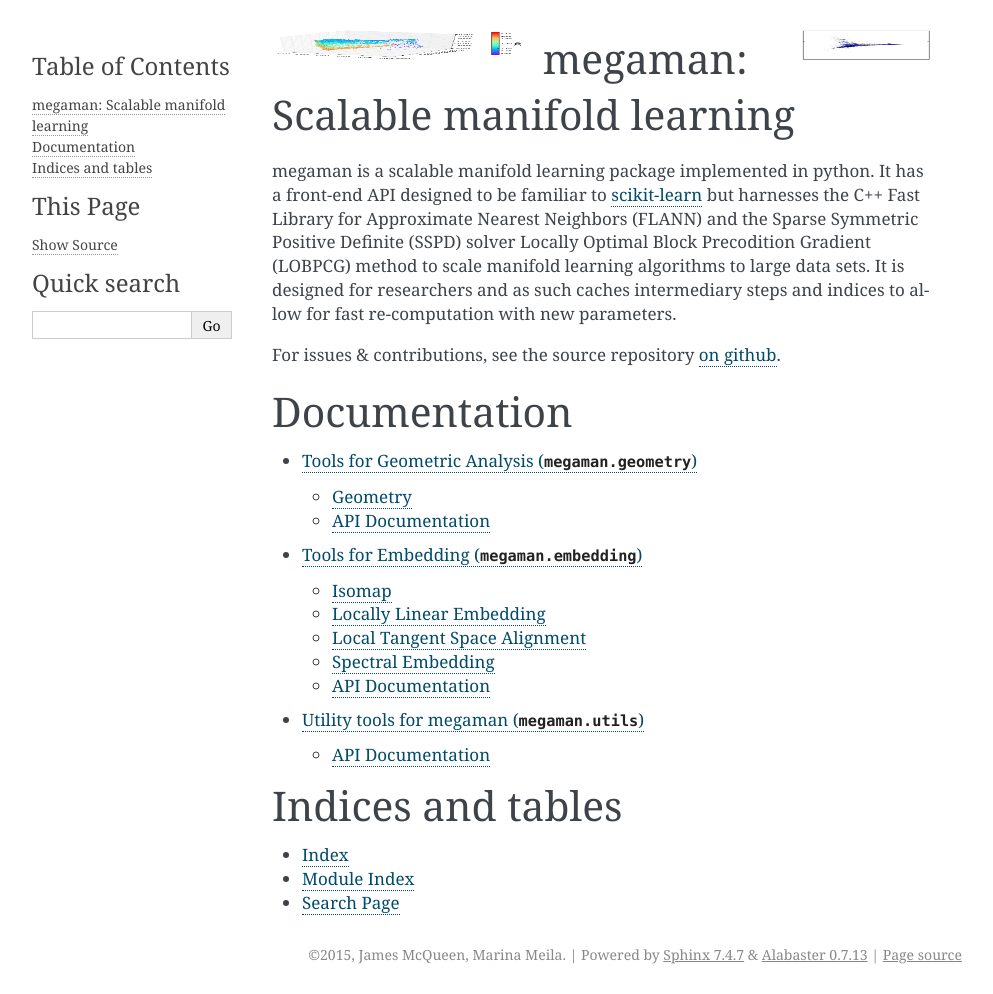
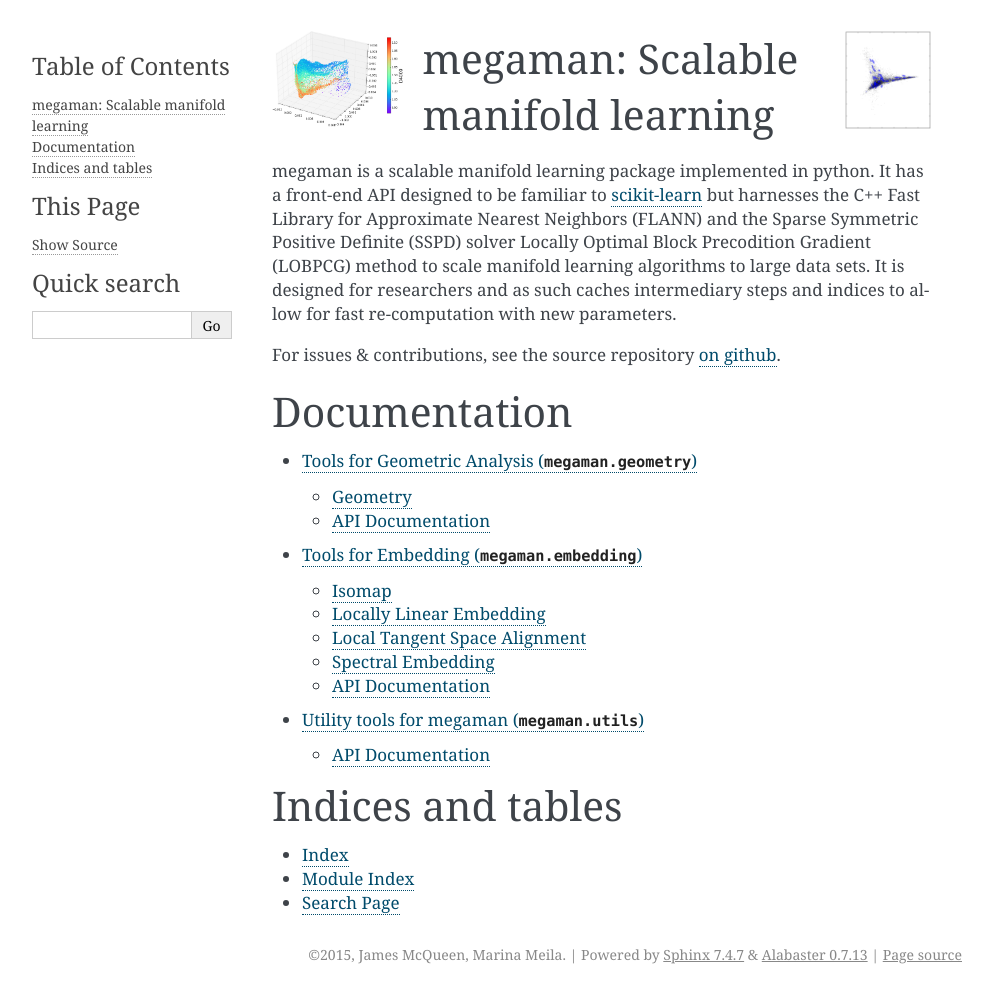
Before and after one commit to mmp2/megaman, a Sphinx documentation site: the page built from doc/index.rst, in a window 1280 px wide. Shown: the whole page, without its empty margins (148-1141 px from the left). Built offline with Sphinx 7.4.7, drawn with Linux system fonts in a browser that asks for light colours; formulas are drawn with MathJax 3.

Commit message:
image sizing...

```diff
--- a/doc/index.rst
+++ b/doc/index.rst
@@ -1,10 +1,8 @@
 .. image:: images/spectra_D4000.png
    :height: 100 px
-   :scale: 30 %
    :align: left
 .. image:: images/word2vec_rmetric_plot_no_digits.png
    :height: 100 px
-   :scale: 30 %
    :align: right
 
 megaman: Scalable manifold learning
```
